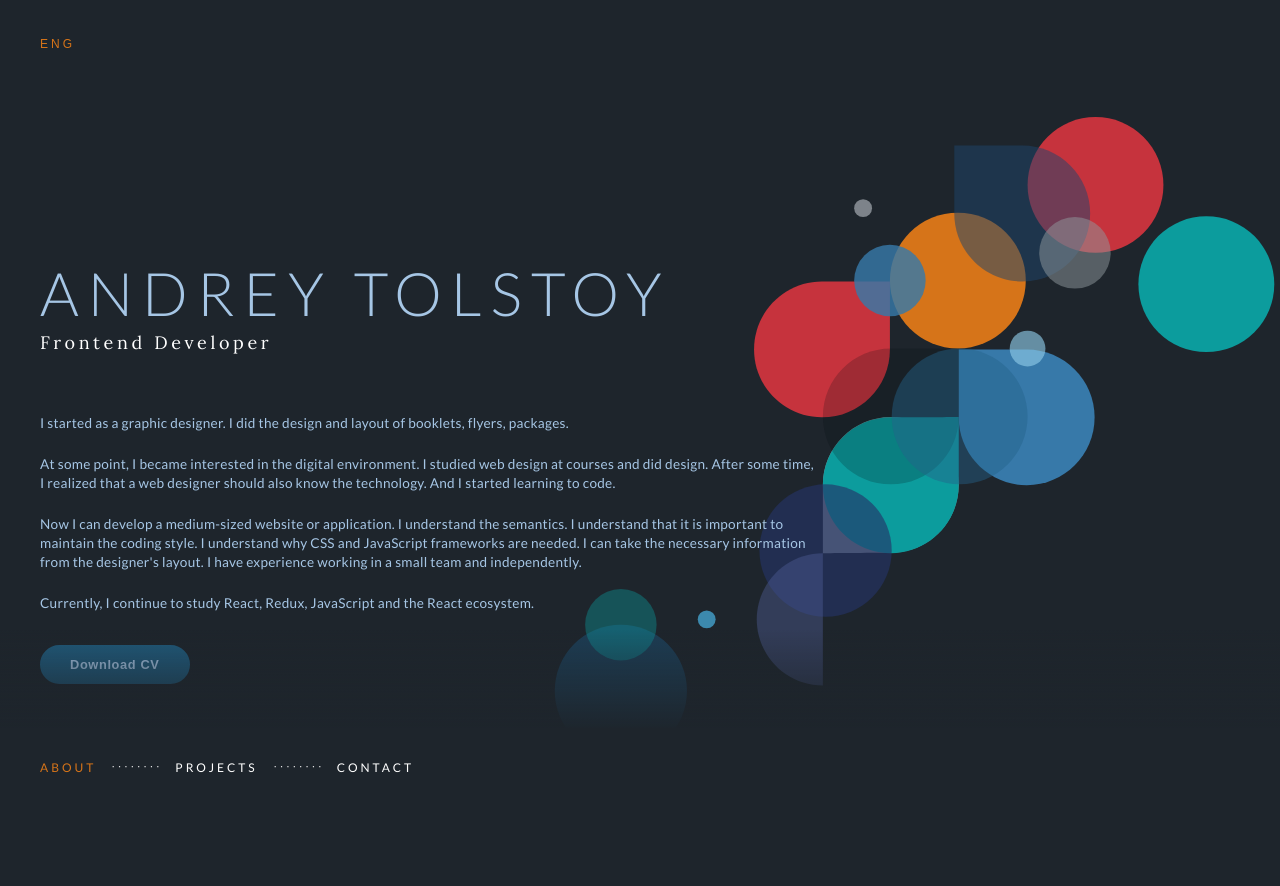
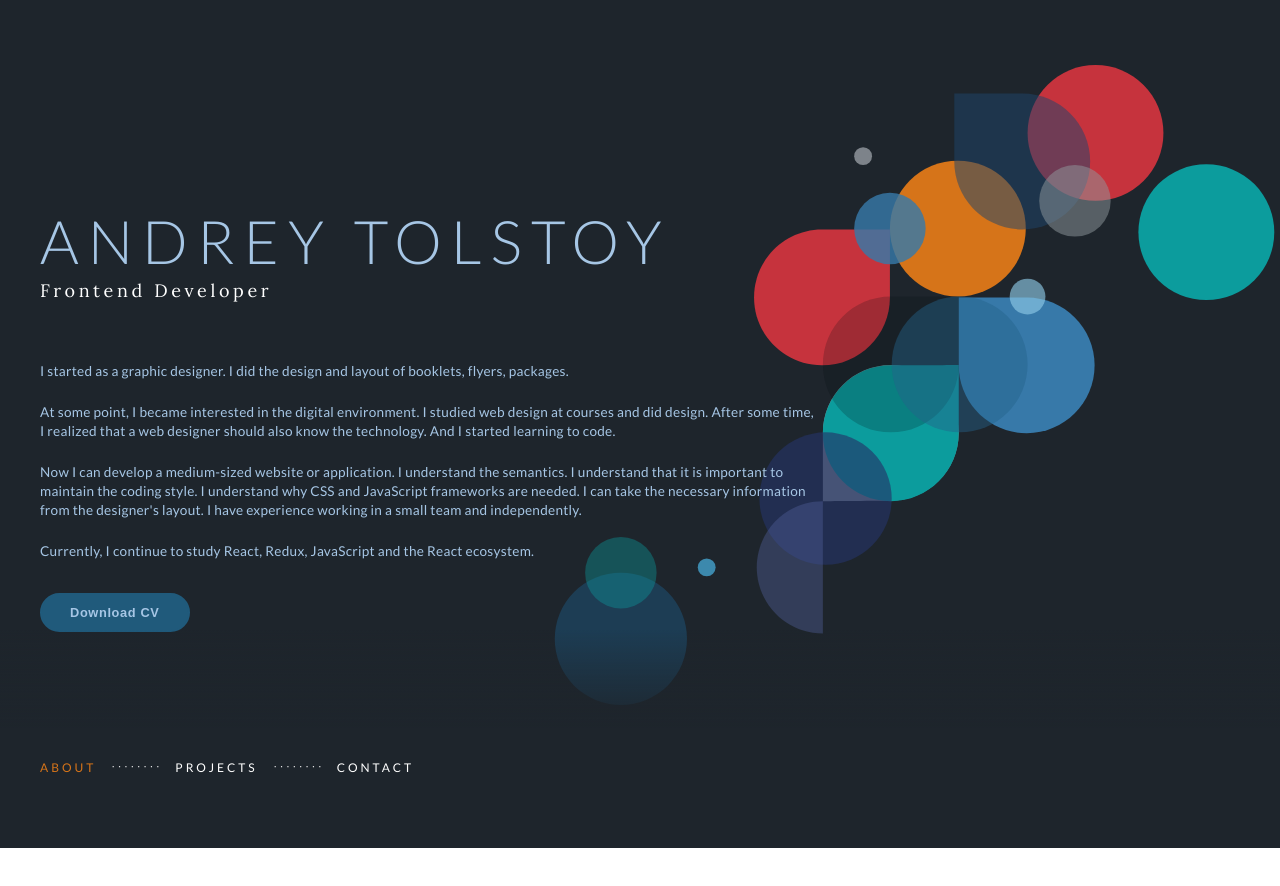
Before and after one commit to and-tol/pf2021, a Next.js app: page / in a window 1280 px wide. Shown: the top 886 px of the page. After the commit the page ends 848 px from the top, so only its background shows below. Built offline with nearby package versions, Linux system fonts and the light colour scheme.

Commit message:
chore: disable rus language

```diff
--- a/src/components/LanguagesNav/LanguagesNav.tsx
+++ b/src/components/LanguagesNav/LanguagesNav.tsx
@@ -18,14 +18,6 @@ export const LanguagesNav = ({
   const [currentLang, setCurrentLang] = useState<string>('eng');
   const [visible, setVisible] = useState<boolean>(false);
 
-  useEffect(() => {
-    languages.forEach((element: AppLanguage) => {
-      if (element.path === pathname) {
-        setCurrentLang(element.lang);
-      }
-    });
-  }, [pathname]);
-
   const handleVisible = (): void => {
     setVisible(!visible);
   };
@@ -38,14 +30,14 @@ export const LanguagesNav = ({
 
   return (
     <>
-      {!visible && (
+      {languages.length > 1 && !visible && (
         <div className={stylesDropdown.navLang}>
           <button
             className={cn(
               'font-accent',
               styles.navItem,
               styles.active,
-              // pathname === lang.path ? styles.active : undefined,
+              // pathname === language.path ? styles.active : undefined,
               stylesDropdown.btn
             )}
             onClick={handleVisible}
@@ -54,26 +46,26 @@ export const LanguagesNav = ({
           </button>
         </div>
       )}
-      {visible && (
+      {languages.length > 1 && visible && (
         <nav
           className={cn(stylesDropdown.navLang, stylesDropdown.dropdownNav)}
           {...props}
         >
-          {languages.map((lang: AppLanguage, idx: number): JSX.Element => {
+          {languages.map((language: AppLanguage, idx: number): JSX.Element => {
             return (
-              <Link key={lang.lang} href={lang.path}>
+              <Link key={language.lang} href={language.path}>
                 <>
                   <a
                     className={cn(
                       styles.navItem,
                       { [styles.secondColor]: appearance === 'white' },
-                      pathname === lang.path ? styles.active : undefined
+                      pathname === language.path ? styles.active : undefined
                     )}
                     onClick={(e: React.MouseEvent) =>
-                      handleLangPage(e, lang.path)
+                      handleLangPage(e, language.path)
                     }
                   >
-                    {lang.lang}
+                    {language.lang}
                   </a>
                   {idx !== Object.values(appLanguages).length - 1 ? (
                     <NavItemDots
--- a/src/utils/Locale.config.ts
+++ b/src/utils/Locale.config.ts
@@ -16,6 +16,7 @@ export enum Path {
 export interface AppLanguage {
   lang: string;
   path: string;
+  isRealized: boolean;
 }
 
 export interface AppLanguages {
@@ -23,13 +24,15 @@ export interface AppLanguages {
   rus: AppLanguage;
 }
 
-export const appLanguages = {
+export const appLanguages: AppLanguages = {
   [Languages.Eng]: {
     [LanguagesKeys.Lang]: Languages.Eng,
     [LanguagesKeys.Path]: Path.Root,
+    isRealized: true,
   },
-  [Languages.Rus]: {
-    [LanguagesKeys.Lang]: Languages.Rus,
-    [LanguagesKeys.Path]: `${Path.Root}${Languages.Rus}`,
-  },
+  // [Languages.Rus]: {
+  //   [LanguagesKeys.Lang]: Languages.Rus,
+  //   [LanguagesKeys.Path]: `${Path.Root}${Languages.Rus}`,
+  //   isRealized: false,
+  // },
 };
```
